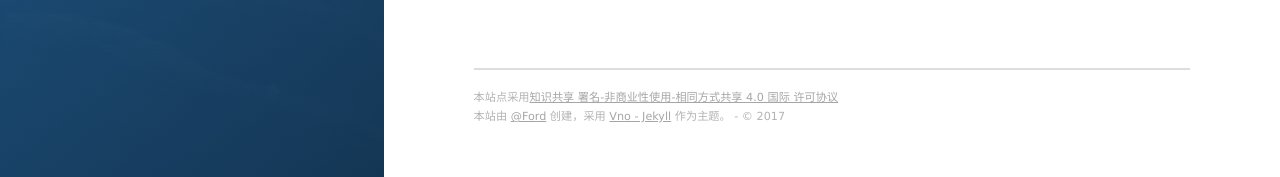
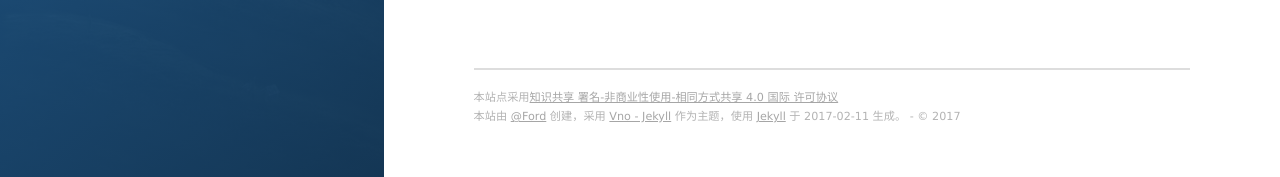
Before and after one commit to QAJenning/Test.github.io, a Jekyll site: the page built from _posts/2016-12-27-浮点数存储原理.md, in a window 1280 px wide and 900 px high, scrolled down 2409 px. Shown: the part 720-897 px from the top of the window. Built offline with Jekyll 4.4.1, drawn with Linux system fonts in a browser that asks for light colours; nearby versions of some CDN libraries; comment, search, counter and statistics services are not loaded.

Commit message:
Revert "commit now"
This reverts commit 80a98ec068c906e4ecafd250c5f9f8728681454b.

```diff
--- a/_includes/footer.html
+++ b/_includes/footer.html
@@ -1,6 +1,6 @@
 <section class="footer">
     <footer>
     	<span class="footer__copyright">本站点采用<a href="http://creativecommons.org/licenses/by-nc-sa/4.0/">知识共享 署名-非商业性使用-相同方式共享 4.0 国际 许可协议</a></span>
-        <span class="footer__copyright">本站{% if site.creator %}由 {{site.creator}} 创建，{% endif %}采用 <a href="https://github.com/onevcat/vno-jekyll">Vno - Jekyll</a> 作为主题。 - &copy; {{site.time | date: "%Y"}}</span>
+        <span class="footer__copyright">本站{% if site.creator %}由 {{site.creator}} 创建，{% endif %}采用 <a href="https://github.com/onevcat/vno-jekyll">Vno - Jekyll</a> 作为主题，使用 <a href="https://jekyllrb.com">Jekyll</a> 于 {{ site.time | date: "%F" }} 生成。 - &copy; {{site.time | date: "%Y"}}</span>
     </footer>
 </section>
```
Also changed, not shown: 5 other files.
